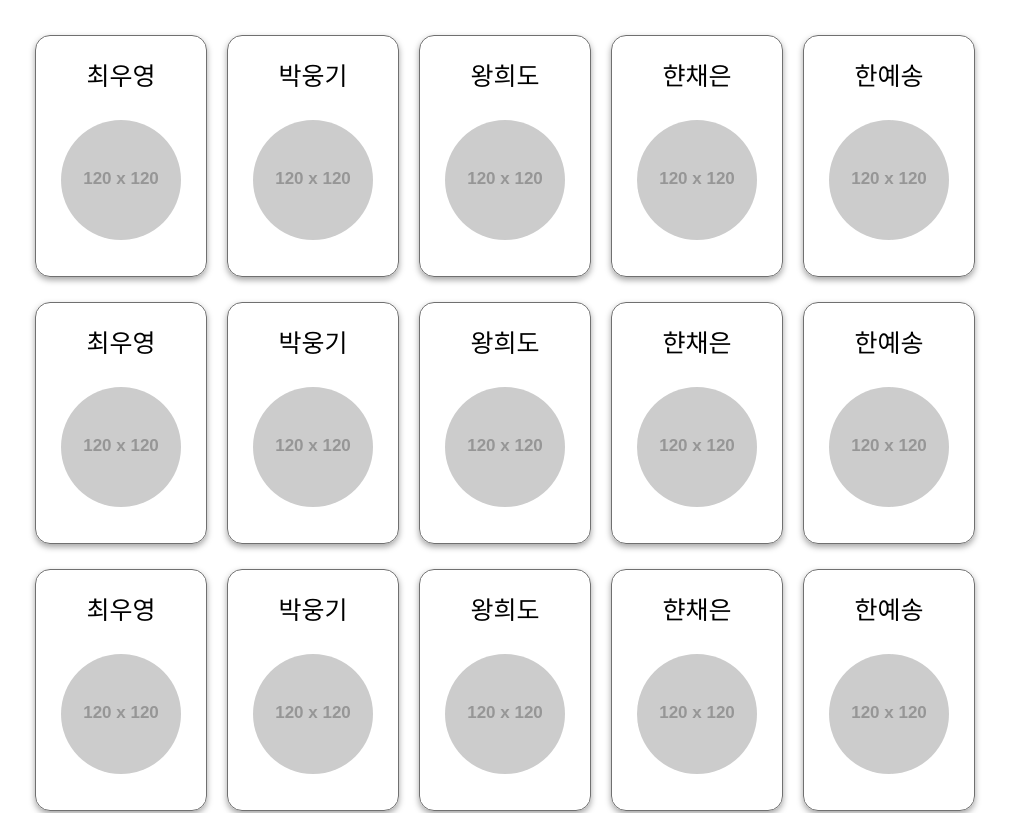
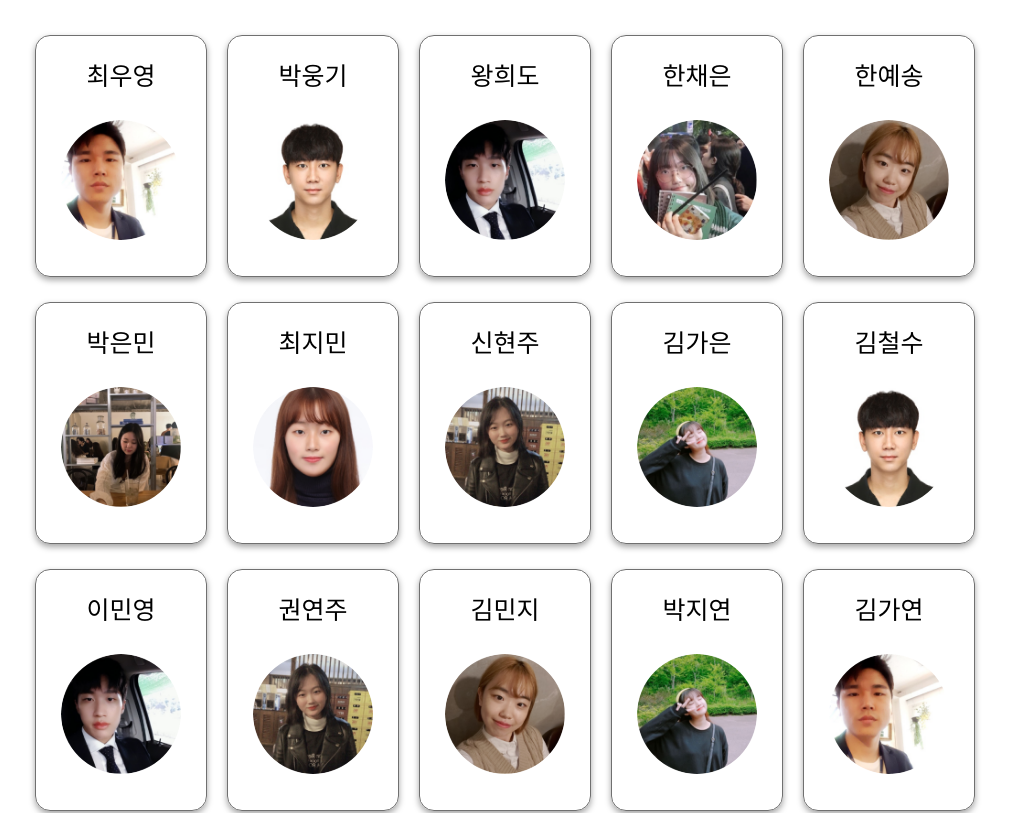
Before and after one commit to Kim-Hyunjo/MoZIP, a React (Create React App) app in the folder front/: page /recruit/applicants in a window 1280 px wide. Shown: the part 480-1293 px from the top of the page, without its empty margins (125-1134 px from the left). Built offline with nearby package versions, Linux system fonts and the light colour scheme.

Commit message:
feat: Additional CSS images

```diff
--- a/front/src/pages/recruit/Applicants.tsx
+++ b/front/src/pages/recruit/Applicants.tsx
@@ -1,5 +1,15 @@
 import { BrowserRouter as Router, Route, Link } from 'react-router-dom';
 import React, { useState } from 'react';
+
+import person1 from '../images2/member1@2x.png';
+import person2 from '../images2/member2@2x.png';
+import person3 from '../images2/member3@2x.png';
+import person4 from '../images2/member4@2x.png';
+import person5 from '../images2/member5@2x.png';
+import person6 from '../images2/member6@2x.png';
+import person7 from '../images2/member7@2x.png';
+import person8 from '../images2/member8@2x.png';
+import person9 from '../images2/member9@2x.png';
 
 const Applicants = () => {
     return (
@@ -11,69 +21,114 @@ const Applicants = () => {
                 <ul className="user_namecard_list">
                     <li className="user_namecard"><div className="user_name">최우영</div>
                         <div className="clubImage">
-                        <img src="http://placehold.it/120x120" />
+                            <img
+                                className="Image120"
+                                src={person1}
+                                alt='profile image' />
                         </div></li>
                     <li className="user_namecard"><div className="user_name">박웅기</div>
                         <div className="clubImage">
-                        <img src="http://placehold.it/120x120" />
+                            <img
+                                className="Image120"
+                                src={person5}
+                                alt='profile image' />
                         </div></li>
                     <li className="user_namecard"><div className="user_name">왕희도</div>
                         <div className="clubImage">
-                        <img src="http://placehold.it/120x120" />
+                            <img
+                                className="Image120"
+                                src={person3}
+                                alt='profile image' />
                         </div></li>
-                    <li className="user_namecard"><div className="user_name">햔채은</div>
+                    <li className="user_namecard"><div className="user_name">한채은</div>
                         <div className="clubImage">
-                        <img src="http://placehold.it/120x120" />
+                            <img
+                                className="Image120"
+                                src={person4}
+                                alt='profile image' />
                         </div></li>
                     <li className="user_namecard"><div className="user_name">한예송</div>
                         <div className="clubImage">
-                        <img src="http://placehold.it/120x120" />
+                            <img
+                                className="Image120"
+                                src={person2}
+                                alt='profile image' />
                         </div></li>
 
-                    <li className="user_namecard"><div className="user_name">최우영</div>
+                    <li className="user_namecard"><div className="user_name">박은민</div>
                         <div className="clubImage">
-                        <img src="http://placehold.it/120x120" />
+                            <img
+                                className="Image120"
+                                src={person6}
+                                alt='profile image' />
                         </div></li>
-                    <li className="user_namecard"><div className="user_name">박웅기</div>
+                    <li className="user_namecard"><div className="user_name">최지민</div>
                         <div className="clubImage">
-                        <img src="http://placehold.it/120x120" />
+                            <img
+                                className="Image120"
+                                src={person7}
+                                alt='profile image' />
                         </div></li>
-                    <li className="user_namecard"><div className="user_name">왕희도</div>
+                    <li className="user_namecard"><div className="user_name">신현주</div>
                         <div className="clubImage">
-                        <img src="http://placehold.it/120x120" />
+                            <img
+                                className="Image120"
+                                src={person8}
+                                alt='profile image' />
                         </div></li>
-                    <li className="user_namecard"><div className="user_name">햔채은</div>
+                    <li className="user_namecard"><div className="user_name">김가은</div>
                         <div className="clubImage">
-                        <img src="http://placehold.it/120x120" />
+                            <img
+                                className="Image120"
+                                src={person9}
+                                alt='profile image' />
                         </div></li>
-                    <li className="user_namecard"><div className="user_name">한예송</div>
+                    <li className="user_namecard"><div className="user_name">김철수</div>
                         <div className="clubImage">
-                        <img src="http://placehold.it/120x120" />
+                            <img
+                                className="Image120"
+                                src={person5}
+                                alt='profile image' />
                         </div></li>
 
-                    <li className="user_namecard"><div className="user_name">최우영</div>
+                    <li className="user_namecard"><div className="user_name">이민영</div>
                         <div className="clubImage">
-                        <img src="http://placehold.it/120x120" />
+                            <img
+                                className="Image120"
+                                src={person3}
+                                alt='profile image' />
                         </div></li>
-                    <li className="user_namecard"><div className="user_name">박웅기</div>
+                    <li className="user_namecard"><div className="user_name">권연주</div>
                         <div className="clubImage">
-                        <img src="http://placehold.it/120x120" />
+                            <img
+                                className="Image120"
+                                src={person8}
+                                alt='profile image' />
                         </div></li>
-                    <li className="user_namecard"><div className="user_name">왕희도</div>
+                    <li className="user_namecard"><div className="user_name">김민지</div>
                         <div className="clubImage">
-                        <img src="http://placehold.it/120x120" />
+                            <img
+                                className="Image120"
+                                src={person2}
+                                alt='profile image' />
                         </div></li>
-                    <li className="user_namecard"><div className="user_name">햔채은</div>
+                    <li className="user_namecard"><div className="user_name">박지연</div>
                         <div className="clubImage">
-                        <img src="http://placehold.it/120x120" />
+                            <img
+                                className="Image120"
+                                src={person9}
+                                alt='profile image' />
                         </div></li>
-                    <li className="user_namecard"><div className="user_name">한예송</div>
+                    <li className="user_namecard"><div className="user_name">김가연</div>
                         <div className="clubImage">
-                        <img src="http://placehold.it/120x120" />
+                            <img
+                                className="Image120"
+                                src={person1}
+                                alt='profile image' />
                         </div></li>
                 </ul>
             </div>
-            <Link to = "/mypage/status"><button id="button4">확인</button></Link>
+            <Link to="/mypage/status"><button id="button4">확인</button></Link>
         </div>
     )
 }
--- a/front/src/pages/recruit/Schedule2.tsx
+++ b/front/src/pages/recruit/Schedule2.tsx
@@ -16,7 +16,7 @@ const Schedule2 = (props: RouteComponentProps<{}>) => {
     { day: '2일차', date: '2020년 11월 29일', time: ' 오후 4시~7시', site: '히히대학교', total: "총 8명" },
     { day: '3일차', date: '2020년 11월 30일', time: ' 오후 5시~7시', site: '호호대학교', total: "총 8명" },
     { day: '4일차', date: '2020년 12월 1일', time: ' 오후 5시~7시', site: '헤헤대학교', total: "총 8명" },]
-    const schedule = [{ date: "2020.11.28", count: '1일차' }, { date: "2020.11.29", count: '2일차' }, { date: "2020.11.30", count: '3일차' },{ date: "2020.12.1", count: '4일차' }];
+    const schedule = [{ date: "2020.11.28", count: '1일차' }, { date: "2020.11.29", count: '2일차' }, { date: "2020.11.30", count: '3일차' }, { date: "2020.12.1", count: '4일차' }];
     const apply = [{ time: "16:00", candidate: "한채은,한예송", manager: "김스탭,권스탭" }, { time: "16:30", candidate: "김철수,박철수", manager: "김스탭,권스탭" }, { time: "17:00", candidate: "김웅기,나웅기", manager: "김스탭,권스탭" }, { time: "18:00", candidate: "이채은,김채은", manager: "김스탭,권스탭" },]
 
     let dayInform;
@@ -96,7 +96,7 @@ const Schedule2 = (props: RouteComponentProps<{}>) => {
 
                                     <div className="intervieweeInform">
                                         <div className="display_horiz interview_group_wrap"><h3>{item.day} 대상자</h3>
-                                            <span>총 {(apply.length)*2}명</span>
+                                            <span>총 {(apply.length) * 2}명</span>
                                             <button id="button1">수정하기</button></div>
                                         <ul className="intervieweeGroup">
                                             {apply.map((info) => {
@@ -181,7 +181,7 @@ const Schedule2 = (props: RouteComponentProps<{}>) => {
                     <div className="interview_leftover">
                         <h2>남은 인원:</h2>
                         <div>
-                            <div className="tiny_gray_namecard display_horiz2">
+                            <div className="tiny_gray_namecard display_horiz2 move_leftover_up">
                                 <h4>김남음</h4>
                                 <div className="clubImage">
                                     <img
--- a/front/src/pages/recruit/resume.css
+++ b/front/src/pages/recruit/resume.css
@@ -264,7 +264,11 @@
   width: 320px;
   height: 64px;
   font-size: 22px;
-  transform: translate(0, 30px);
+  transform: translate(0, 80px);
+  margin: 80px auto;
+}
+.resume .leftover_givespace{
+  margin-bottom: 240px;
 }
 .resume_choosetime {
   margin-left: 15px;
@@ -293,6 +297,11 @@
   height: 100px;
   margin: 0 auto;
 }
+.Image120{
+  width: 100px;
+  height: 100px;
+  margin: 0 auto;
+}
 .clubImage100 img{
   width: 100px;
   height: 100px;
@@ -301,8 +310,8 @@
   height: 200px;
   margin-bottom: -200px;
 }
-.interview_leftover .tiny_gray_namecard:nth-child(1){
- transform: translate(0px, -116px);
+.interview_leftover .move_leftover_up{
+ transform: translate(0px, -124px);
 }
 .record_profileimg{
   width: 150px;
@@ -312,3 +321,6 @@
 .record_personalinfo {
   padding: 20px;
 }
+/* .btn_submit_interview_group{
+  margin-top: 1000px;
+} */
```
Also changed, not shown: front/src/pages/recruit/Resume3.tsx (+30 -14 lines). Lines whose indentation alone changed are shown as unchanged.
